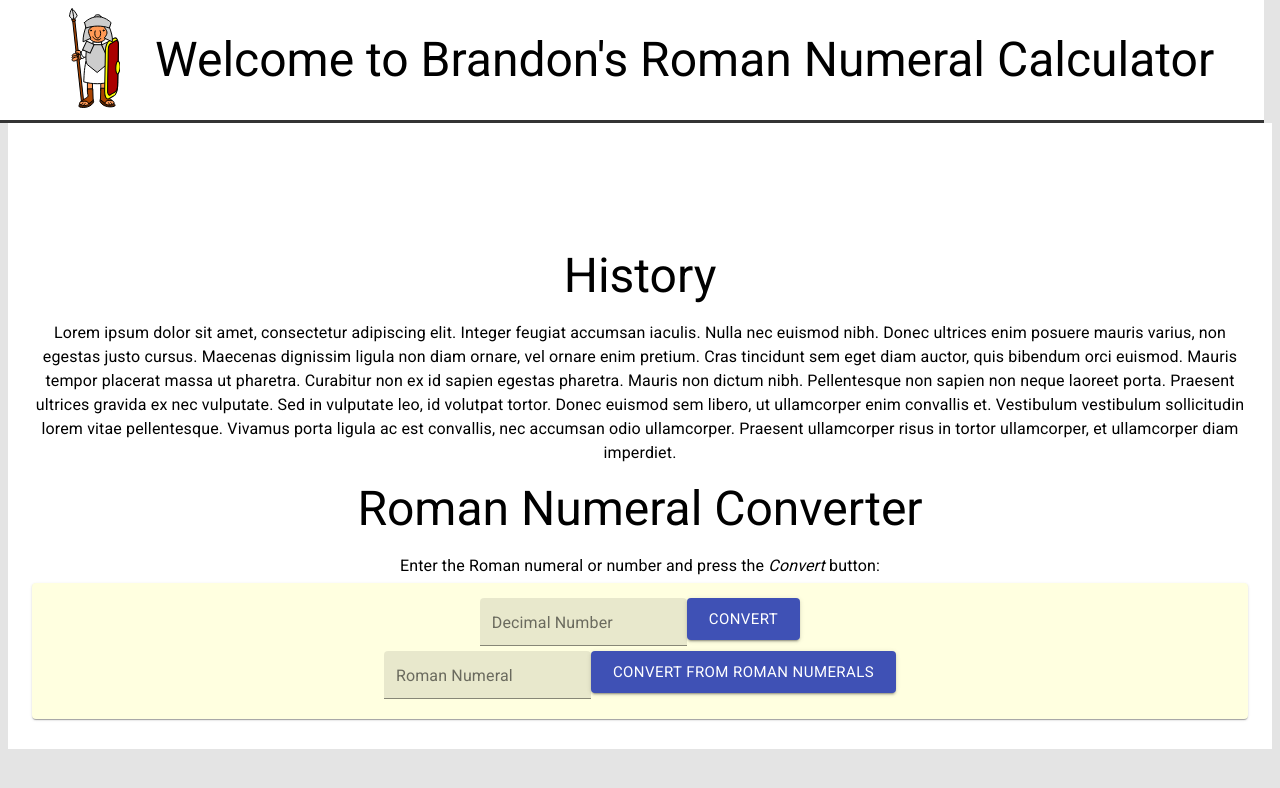
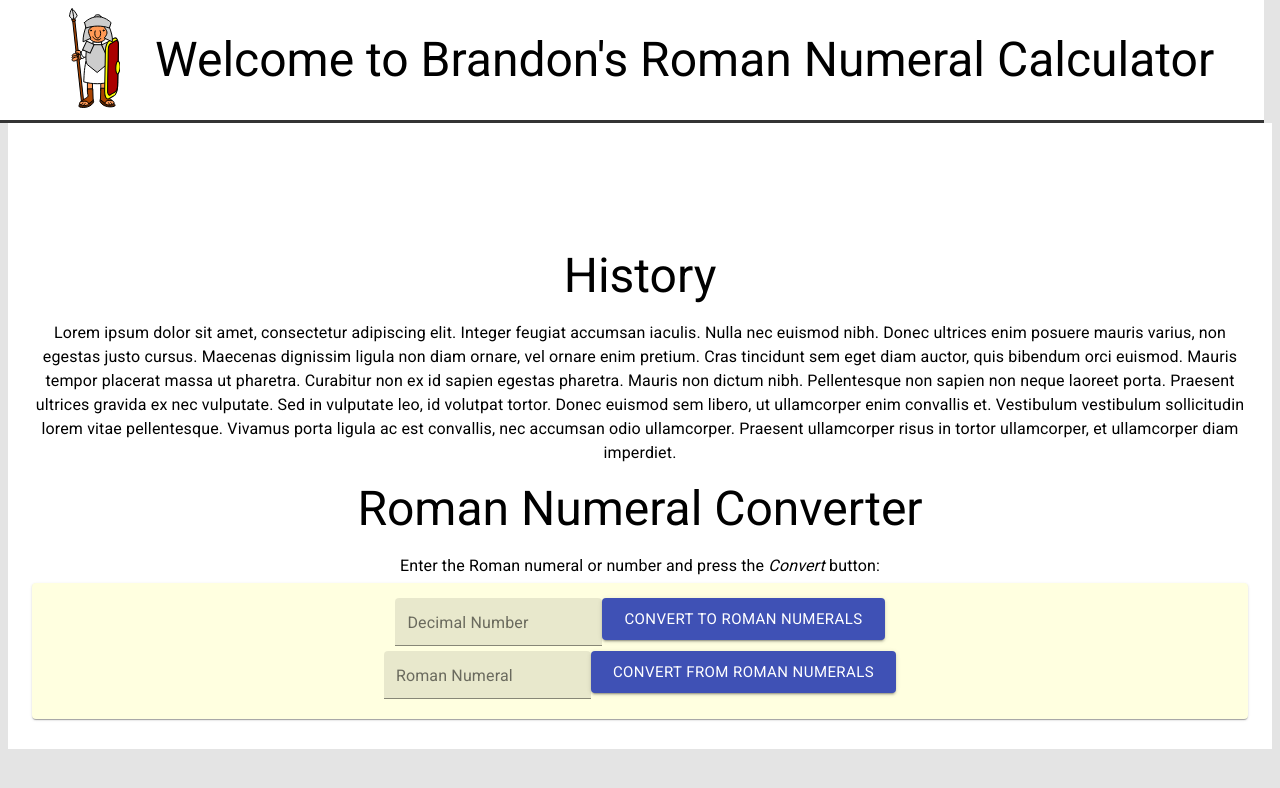
Before and after one commit to BrandonDonatoLong/Roman-Numeral-Converter, a React (Create React App) app: page / in a window 1280 px wide. Shown: the top 788 px of the page. Built offline with nearby package versions, Linux system fonts and the light colour scheme; the HTML template or start-up script is replaced by a standard one.

Commit message:
lint fix and expand button text

```diff
--- a/src/components/CalculatorBody.js
+++ b/src/components/CalculatorBody.js
@@ -69,7 +69,7 @@ const CalculatorBody = () => {
             size={"large"}
             onClick={() => setRoman(RomanNumerals.toRoman(decimal))}
           >
-            Convert
+            Convert To Roman Numerals
           </Button>
         </Grid>
         <Grid style={{ paddingBottom: "5px" }}>
--- a/src/utils/index.js
+++ b/src/utils/index.js
@@ -34,7 +34,7 @@ export class RomanNumerals {
     let tempRomanNumeral = romanNumeral.toUpperCase();
 
     // need this top loop to handle removal if the sting isn't a part of roman decimal library
-    while (tempRomanNumeral.length != 0) {
+    while (tempRomanNumeral.length !== 0) {
       let found = false;
       for (const key in this.romanToDecimalMap) {
         while (tempRomanNumeral.indexOf(key) === 0) {
```
